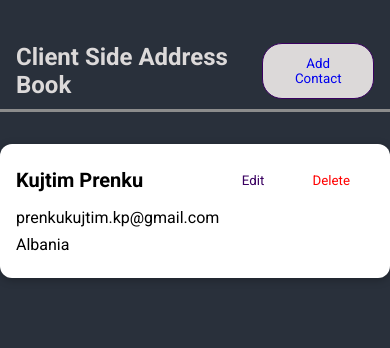
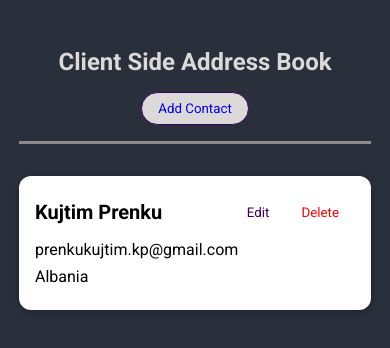
Before and after one commit to kujtimprenku/client_side_address_book, a Vue app: page /contacts in a window 390 px wide. Shown: the top 348 px of the page. Built offline with nearby package versions, Linux system fonts and the light colour scheme.

Commit message:
added basic css for  responsivity to components

```diff
--- a/src/components/UI/BaseButton.vue
+++ b/src/components/UI/BaseButton.vue
@@ -53,4 +53,10 @@
 .round:active {
   background-color: #efeaea;
 }
+
+@media only screen and (max-width: 700px) {
+  button {
+    padding: 0.50rem 1rem;
+  }
+}
 </style>
--- a/src/components/UI/BaseCard.vue
+++ b/src/components/UI/BaseCard.vue
@@ -13,4 +13,17 @@
   max-width: 40rem;
   background-color: white;
 }
+
+@media only screen and (max-width: 700px) {
+  .base-card {
+    max-width: 80%;
+  }
+}
+
+@media only screen and (max-width: 400px) {
+  .base-card {
+    max-width: 22rem;
+    min-width: 22rem;
+  }
+}
 </style>
--- a/src/components/layouts/TheHeader.vue
+++ b/src/components/layouts/TheHeader.vue
@@ -45,4 +45,21 @@
   color: black;
 }
 
+@media only screen and (max-width: 700px) {
+  header {
+    max-width: 80%;
+    flex-direction: column;
+    height: 7rem;
+  }
+  header h1 {
+    margin-bottom: 10px;
+  }
+}
+
+@media only screen and (max-width: 400px) {
+  header {
+    max-width: 22rem;
+    min-width: 22rem;
+  }
+}
 </style>
```
Also changed, not shown: 1 other file (tests, documents, lock files or other folders).
